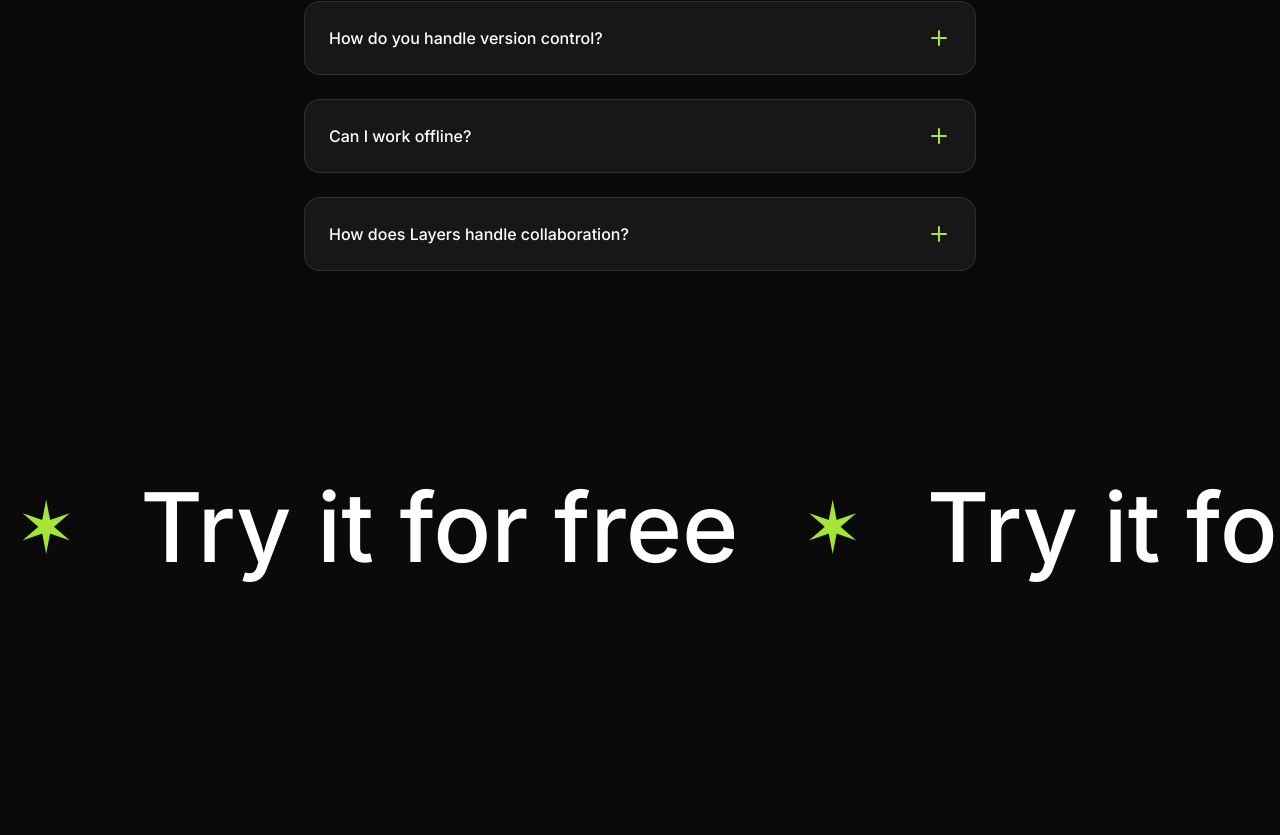
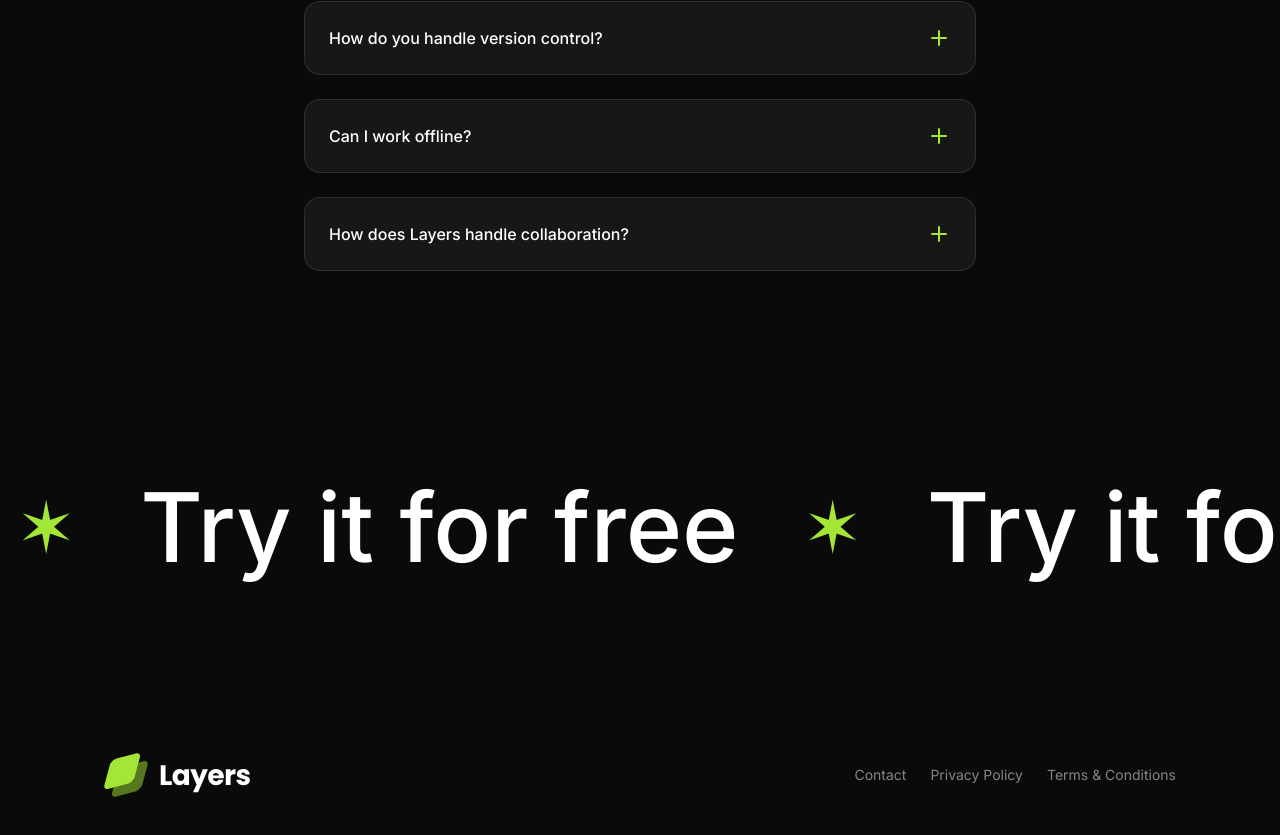
Before and after one commit to assilbekov/animated-landing-page-example, a Next.js app: page / in a window 1280 px wide. Shown: the part 4654-5489 px from the top of the page. Before the commit the page ends 5341 px from the top, so only its background shows below. Built offline with nearby package versions, Linux system fonts and the light colour scheme.

Commit message:
finish footer

```diff
--- a/src/app/page.tsx
+++ b/src/app/page.tsx
@@ -6,6 +6,7 @@ import Features from "@/sections/Features";
 import Integrations from "@/sections/Integrations";
 import Faqs from "@/sections/Faqs";
 import CallToAction from "@/sections/CallToAction";
+import Footer from "@/sections/Footer";
 
 export default function Home() {
   return (
@@ -18,6 +19,7 @@ export default function Home() {
       <Integrations />
       <Faqs />
       <CallToAction />
+      <Footer />
     </>
   );
 }
--- a/src/sections/Footer.tsx
+++ b/src/sections/Footer.tsx
@@ -1,9 +1,36 @@
+import logoImage from "@/assets/images/logo.svg";
+import Image from "next/image";
+import Link from "next/link";
+
 const footerLinks = [
-    { href: "#", label: "Contact" },
-    { href: "#", label: "Privacy Policy" },
-    { href: "#", label: "Terms & Conditions" },
+  { href: "#", label: "Contact" },
+  { href: "#", label: "Privacy Policy" },
+  { href: "#", label: "Terms & Conditions" },
 ];
 
 export default function Footer() {
-    return <div>Footer</div>;
+  return (
+    <footer className="py-16">
+      <div className="container">
+        <div className="flex flex-col md:flex-row justify-between gap-6 items-center">
+          <div>
+            <Image src={logoImage} alt="Logo" />
+          </div>
+          <div>
+            <nav className="flex gap-6">
+              {footerLinks.map((link) => (
+                <Link
+                  key={link.href}
+                  href={link.href}
+                  className="text-white/50 hover:text-white transition-colors text-sm"
+                >
+                  {link.label}
+                </Link>
+              ))}
+            </nav>
+          </div>
+        </div>
+      </div>
+    </footer>
+  );
 }
```
